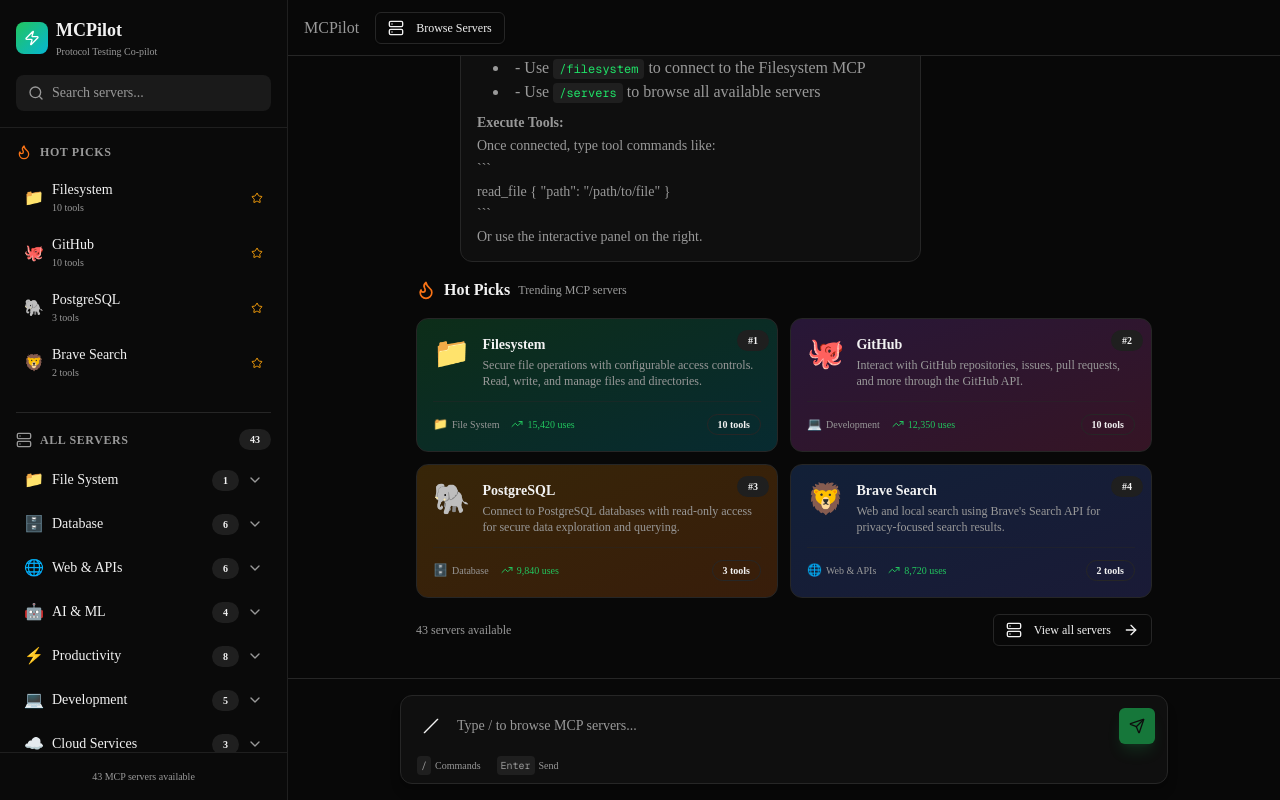
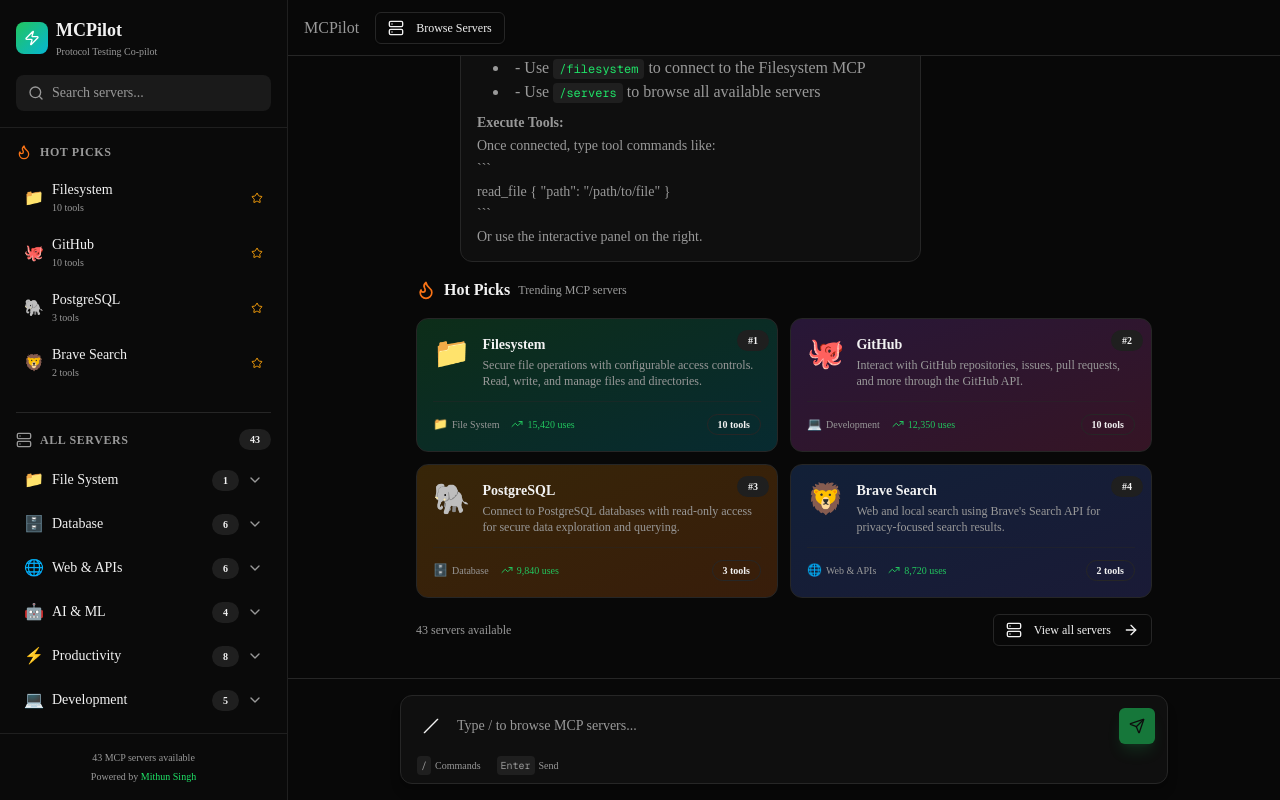
Before and after one commit to mithunsinghtocode/mcpilot, a Next.js app: page / in a window 1280 px wide. Built offline with nearby package versions, Linux system fonts and the light colour scheme.

Commit message:
✨ Update branding: Powered by Mithun Singh

```diff
--- a/src/components/chat/sidebar.tsx
+++ b/src/components/chat/sidebar.tsx
@@ -213,9 +213,12 @@
         </ScrollArea>
 
         {/* Footer */}
-        <div className="p-4 border-t border-sidebar-border">
+        <div className="p-4 border-t border-sidebar-border space-y-1">
           <p className="text-[10px] text-muted-foreground text-center">
             {MCP_SERVERS.length} MCP servers available
+          </p>
+          <p className="text-[10px] text-muted-foreground text-center">
+            Powered by <a href="https://github.com/mithunsinghtocode" target="_blank" rel="noopener noreferrer" className="text-primary hover:underline">Mithun Singh</a>
           </p>
         </div>
       </aside>
```
Also changed, not shown: 1 other file (tests, documents, lock files or other folders).
